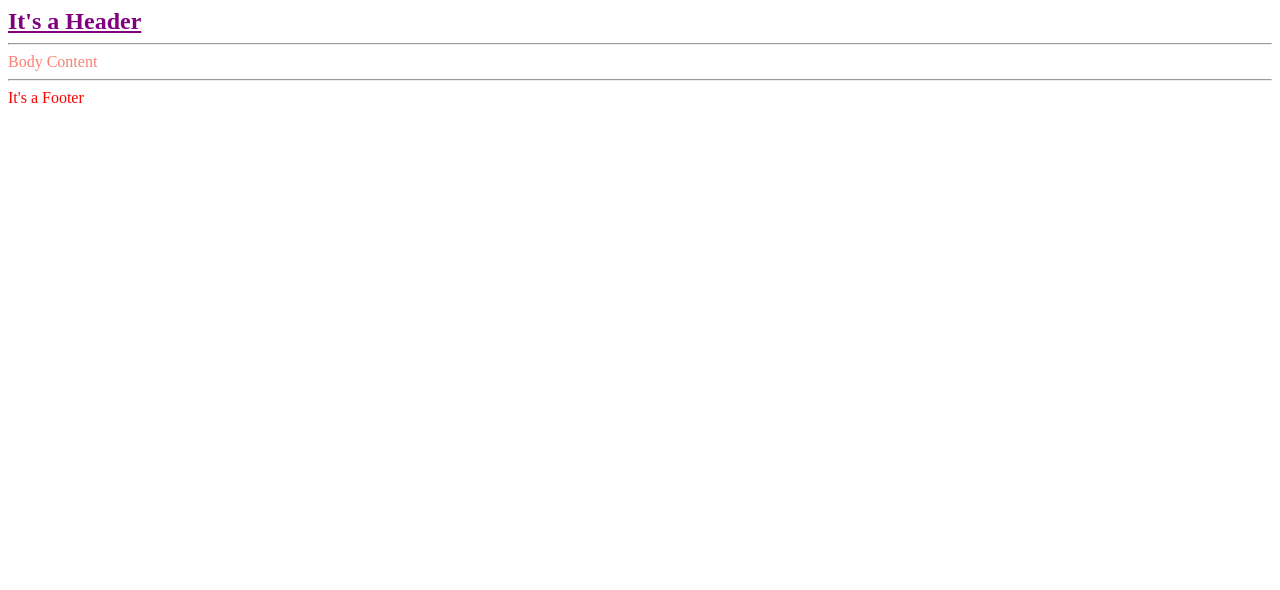
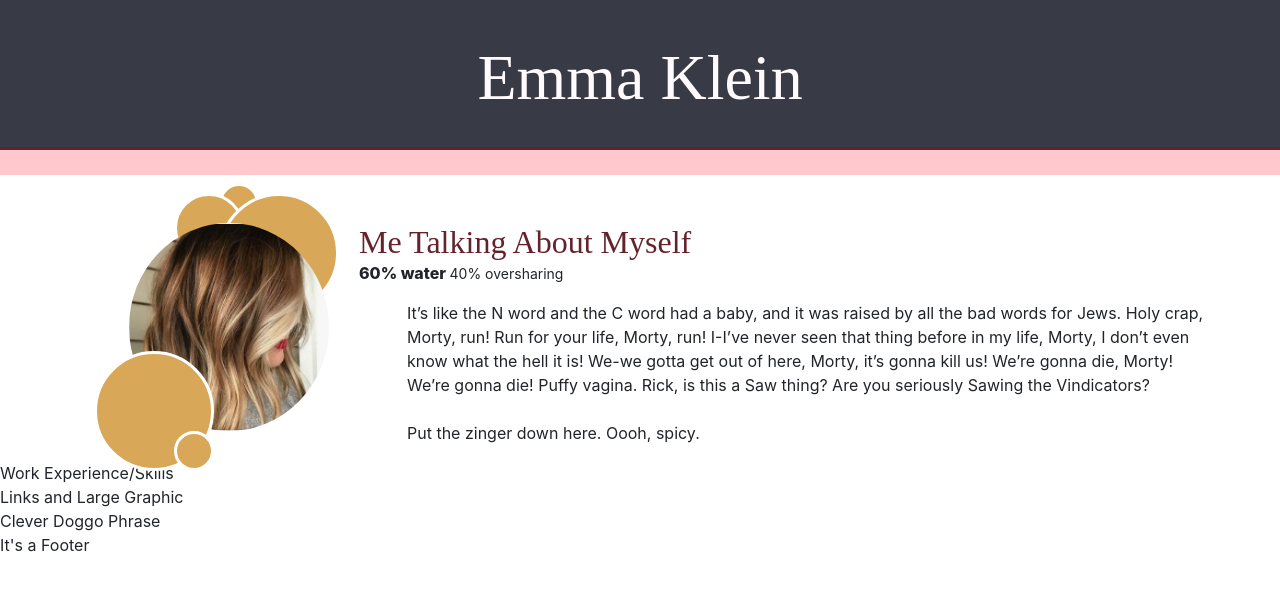
Before and after one commit to kleinemmac/first-portfolio, a plain HTML site: page index.html in a window 1280 px wide. Drawn offline with nearby package versions, Linux system fonts and the light colour scheme; a web font is replaced by a local one.

Commit message:
circles and headshots and circles

```diff
--- a/index.html
+++ b/index.html
@@ -4,15 +4,65 @@
 <head>
     <meta charset="UTF-8">
     <title>Something For Now</title>
+    <link href="https://fonts.googleapis.com/css?family=Ibarra+Real+Nova&display=swap" rel="stylesheet">
+    <link rel="stylesheet" href="https://stackpath.bootstrapcdn.com/bootstrap/4.4.1/css/bootstrap.min.css"
+        integrity="sha384-Vkoo8x4CGsO3+Hhxv8T/Q5PaXtkKtu6ug5TOeNV6gBiFeWPGFN9MuhOf23Q9Ifjh" crossorigin="anonymous">
     <link rel="stylesheet" type="text/css" href="styles.css">
+    <script src="https://code.jquery.com/jquery-3.4.1.slim.min.js"
+        integrity="sha384-J6qa4849blE2+poT4WnyKhv5vZF5SrPo0iEjwBvKU7imGFAV0wwj1yYfoRSJoZ+n"
+        crossorigin="anonymous"></script>
+    <script src="https://cdn.jsdelivr.net/npm/popper.js@1.16.0/dist/umd/popper.min.js"
+        integrity="sha384-Q6E9RHvbIyZFJoft+2mJbHaEWldlvI9IOYy5n3zV9zzTtmI3UksdQRVvoxMfooAo"
+        crossorigin="anonymous"></script>
+    <script src="https://stackpath.bootstrapcdn.com/bootstrap/4.4.1/js/bootstrap.min.js"
+        integrity="sha384-wfSDF2E50Y2D1uUdj0O3uMBJnjuUD4Ih7YwaYd1iqfktj0Uod8GCExl3Og8ifwB6"
+        crossorigin="anonymous"></script>
+
 </head>
 
 <body>
-    <header id="main-header">It's a Header</header>
-    <hr />
-    <div class="content error">Body Content</div>
-    <hr />
-    <footer class="error">It's a Footer</footer>
+    <header id="main-header">
+        <div class="container-fluid">
+            <div class="row">
+                <div class="col">
+                    <h1>Emma Klein</h1>
+                </div>
+            </div>
+        </div>
+    </header>
+    <div id="header-pink-band"></div>
+    <section class="mx-5">
+        <div class="container-fluid">
+            <div class="row mt-5">
+                <div class="col-3 text-right">
+                    <img src="assets/img/placeholderprofile.png" alt="headshot of Emma" id="headshot" class="rounded-circle"
+                        width="200">
+                    <div class="headshot-circles hc1"></div>
+                    <div class="headshot-circles hc2"></div>
+                    <div class="headshot-circles hc3"></div>
+                    <div class="headshot-circles hc4"></div>
+                    <div class="headshot-circles hc5"></div>
+                </div>
+                <div class="col-9">
+                    <h2>Me Talking About Myself</h2>
+                    <p class="bold-display-heading">60% water <span class="grey-display-heading">40% oversharing</span>
+                    </p>
+                    <p class="pl-5">It’s like the N word and the C word had a baby, and it was raised by all the bad
+                        words for Jews. Holy crap, Morty, run! Run for your life, Morty, run! I-I’ve never seen that
+                        thing before in my life, Morty, I don’t even know what the hell it is! We-we gotta get out of
+                        here, Morty, it’s gonna kill us! We’re gonna die, Morty! We’re gonna die! Puffy vagina. Rick, is
+                        this a Saw thing? Are you seriously Sawing the Vindicators?<br>
+                        <br>
+                        Put the zinger down here. Oooh, spicy.
+                    </p>
+                </div>
+            </div>
+        </div>
+    </section>
+    <section>Work Experience/Skills</section>
+    <section>Links and Large Graphic</section>
+    <section>Clever Doggo Phrase</section>
+    <footer id="main-footer">It's a Footer</footer>
 </body>
 
 </html>
--- a/styles.css
+++ b/styles.css
@@ -1,18 +1,85 @@
-#main-header {
-    color: purple;
-    font-size: 24px;
-    font-weight: 600;
-    text-decoration: underline;
+h2 {
+    font-family: 'Ibarra Real Nova', serif;
+    color: #65222C;
+    margin-bottom: 0px;
 }
 
-.content {
-    font-size: 16px;
+#main-header {
+    text-align: center;
+    background-color: #383B45;
+    height: 150px;
+    color: #FFFAFE;
+    padding-top: 40px;
+    border-bottom: 3px solid #65222C;
 }
 
-.error {
-    color: red;
+#main-header h1 {
+    font-family: 'Ibarra Real Nova', serif;
+    font-size: 64px;
 }
 
-.content.error {
-    color: salmon;
+#header-pink-band {
+    background-color: #FFC8CC;
+    height: 25px;
 }
+
+.bold-display-heading {
+    font-weight: 800;
+
+}
+
+.grey-display-heading {
+    font-weight: 400;
+    font-size: 14px;
+}
+
+#headshot {
+    z-index: 11;
+    position: relative;
+}
+
+.headshot-circles {
+    background-color: #D8A858;
+    border: 3px solid #fff;
+    border-radius: 50%;
+    position: absolute;
+}
+
+.hc1 {
+    width: 120px;
+    height: 120px;
+    bottom: -10px;
+    right: 130px;
+    z-index: 12;
+}
+
+.hc2 {
+    width: 40px;
+    height: 40px;
+    bottom: -10px;
+    right: 130px;
+    z-index: 13;
+}
+
+.hc3 {
+    width: 120px;
+    height: 120px;
+    top: -30px;
+    right: 5px;
+    z-index: 10;
+}
+
+.hc4 {
+    width: 70px;
+    height: 70px;
+    top: -30px;
+    right: 100px;
+    z-index: 9;
+}
+
+.hc5 {
+    width: 40px;
+    height: 40px;
+    top: -40px;
+    right: 85px;
+}
```
Also changed, not shown: assets/img/placeholderprofile.png (added).
